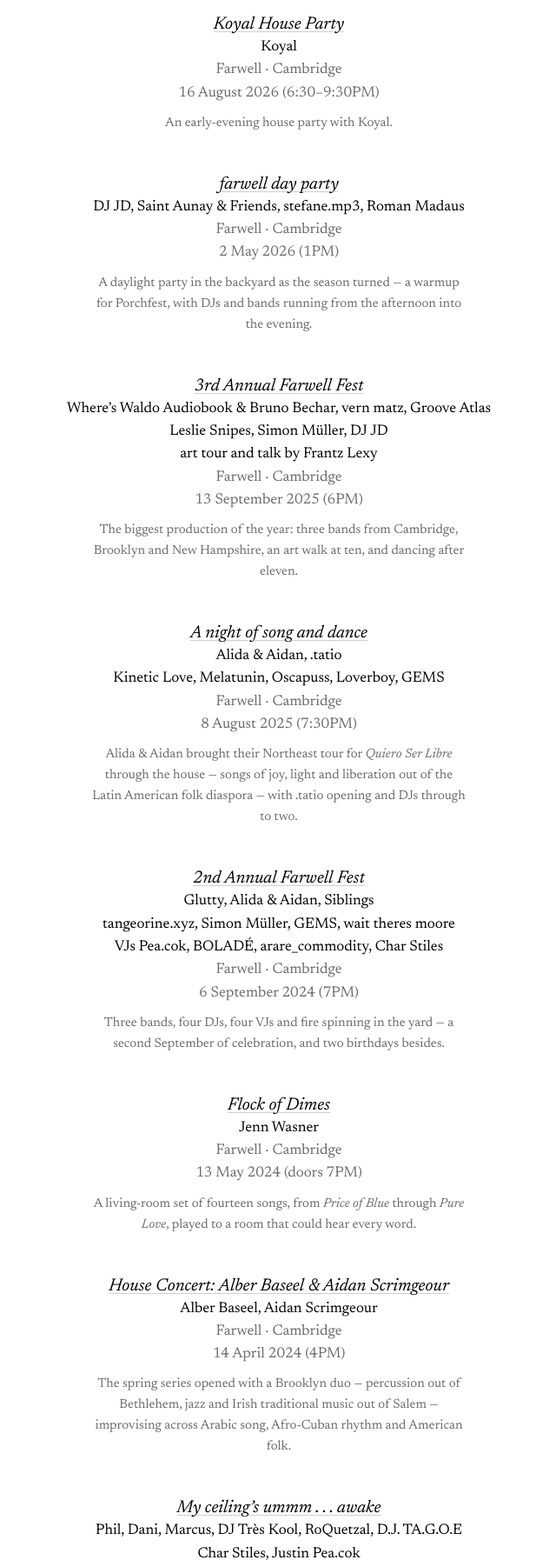
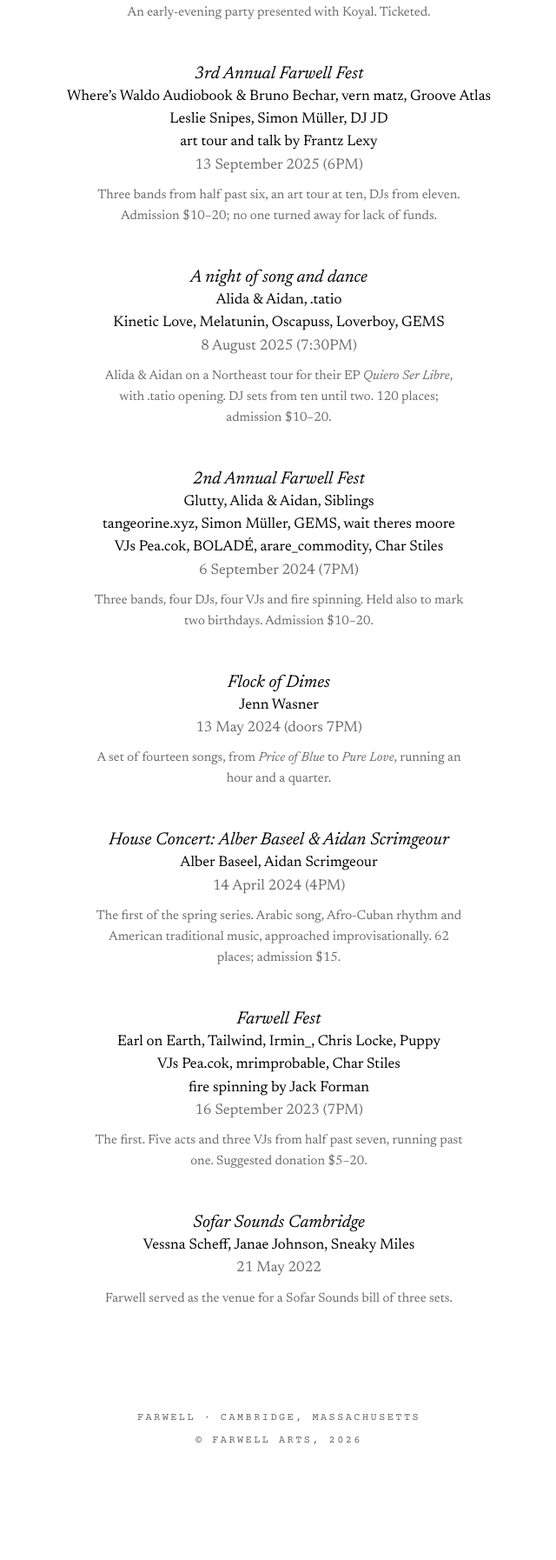
Before and after one commit to wdchang/farwell-arts, a plain HTML site: page index.html in a window 1280 px wide. Shown: the part 941-2735 px from the top of the page at 87% size, without its empty margins (319-959 px from the left). After the commit the page ends 2707 px from the top, so only its background shows below. Drawn offline with nearby package versions, Linux system fonts and the light colour scheme.

Commit message:
Strip the links, the venue line, and the adjectives
Every event happened at Farwell, so naming the place under each one
said nothing. Descriptions rewritten to state what took place and
what it cost, and no more than that. Two entries withdrawn. The Sofar
bill is now credited: Vessna Scheff, Janae Johnson, Sneaky Miles.

No hyperlinks remain, so the anchor styles go with them.

Co-Authored-By: Claude Opus 5 <noreply@anthropic.com>

```diff
--- a/index.html
+++ b/index.html
@@ -23,110 +23,84 @@
     <h2 class="label">Upcoming</h2>
 
     <div class="event">
-      <span class="title"><a href="https://partiful.com/e/nTJu9PR1GoBg2Ftre8QV">4th Annual Farwell Fest</a></span>
+      <span class="title">4th Annual Farwell Fest</span>
       <span class="with">Sound Advice, Mambiseros</span>
       <span class="with">jeune push, lumingnosity, GEMS, DJ JD</span>
       <span class="with">art by Frantz Lexy</span>
-      <span class="where">Farwell &middot; Cambridge</span>
       <span class="when">12 September 2026 (6PM)</span>
-      <span class="note">The backyard turned into a small music and arts festival for a day: two bands, an art show, and DJs until late. $15, no one turned away for lack of funds.</span>
+      <span class="note">Two bands, a display of visual art, and DJs from eleven. Admission $15; no one turned away for lack of funds.</span>
     </div>
 
     <h2 class="label">Archive</h2>
 
     <div class="event">
-      <span class="title"><a href="https://partiful.com/e/RlSNYasfJkmfAqV8hzN6">stomp clap HEY!</a></span>
+      <span class="title">stomp clap HEY!</span>
       <span class="with">Yashan &amp; Rob of Bent Luck</span>
-      <span class="where">Farwell &middot; Cambridge</span>
       <span class="when">3 September 2026 (7:30PM)</span>
-      <span class="note">A birthday party in the key of 2010: flannel, suspenders, millennial optimism, and an open instrumental jam anyone could join. There was stomping. There was definitely clapping.</span>
+      <span class="note">A birthday party themed on 2010, with an open instrumental jam led by two members of Bent Luck.</span>
     </div>
 
     <div class="event">
-      <span class="title"><a href="https://www.eventbrite.com/e/koyal-house-party-tickets-1991502495574">Koyal House Party</a></span>
+      <span class="title">Koyal House Party</span>
       <span class="with">Koyal</span>
-      <span class="where">Farwell &middot; Cambridge</span>
       <span class="when">16 August 2026 (6:30&ndash;9:30PM)</span>
-      <span class="note">An early-evening house party with Koyal.</span>
+      <span class="note">An early-evening party presented with Koyal. Ticketed.</span>
     </div>
 
     <div class="event">
-      <span class="title"><a href="https://partiful.com/e/uAqBfj56L8HecYD6p66j">farwell day party</a></span>
-      <span class="with">DJ JD, Saint Aunay &amp; Friends, stefane.mp3, Roman Madaus</span>
-      <span class="where">Farwell &middot; Cambridge</span>
-      <span class="when">2 May 2026 (1PM)</span>
-      <span class="note">A daylight party in the backyard as the season turned &mdash; a warmup for Porchfest, with DJs and bands running from the afternoon into the evening.</span>
+      <span class="title">3rd Annual Farwell Fest</span>
+      <span class="with">Where&rsquo;s Waldo Audiobook &amp; Bruno Bechar, vern matz, Groove Atlas</span>
+      <span class="with">Leslie Snipes, Simon M&uuml;ller, DJ JD</span>
+      <span class="with">art tour and talk by Frantz Lexy</span>
+      <span class="when">13 September 2025 (6PM)</span>
+      <span class="note">Three bands from half past six, an art tour at ten, DJs from eleven. Admission $10&ndash;20; no one turned away for lack of funds.</span>
     </div>
 
     <div class="event">
-      <span class="title"><a href="https://partiful.com/e/Wu2yEovLD6Zuttwufgv6">3rd Annual Farwell Fest</a></span>
-      <span class="with">Where&rsquo;s Waldo Audiobook &amp; Bruno Bechar, vern matz, Groove Atlas</span>
-      <span class="with">Leslie Snipes, Simon M&uuml;ller, DJ JD</span>
-      <span class="with">art tour and talk by Frantz Lexy</span>
-      <span class="where">Farwell &middot; Cambridge</span>
-      <span class="when">13 September 2025 (6PM)</span>
-      <span class="note">The biggest production of the year: three bands from Cambridge, Brooklyn and New Hampshire, an art walk at ten, and dancing after eleven.</span>
+      <span class="title">A night of song and dance</span>
+      <span class="with">Alida &amp; Aidan, .tatio</span>
+      <span class="with">Kinetic Love, Melatunin, Oscapuss, Loverboy, GEMS</span>
+      <span class="when">8 August 2025 (7:30PM)</span>
+      <span class="note">Alida &amp; Aidan on a Northeast tour for their EP <em>Quiero Ser Libre</em>, with .tatio opening. DJ sets from ten until two. 120 places; admission $10&ndash;20.</span>
     </div>
 
     <div class="event">
-      <span class="title"><a href="https://partiful.com/e/lLppBHLc7SGCYjXL4f5L">A night of song and dance</a></span>
-      <span class="with">Alida &amp; Aidan, .tatio</span>
-      <span class="with">Kinetic Love, Melatunin, Oscapuss, Loverboy, GEMS</span>
-      <span class="where">Farwell &middot; Cambridge</span>
-      <span class="when">8 August 2025 (7:30PM)</span>
-      <span class="note">Alida &amp; Aidan brought their Northeast tour for <em>Quiero Ser Libre</em> through the house &mdash; songs of joy, light and liberation out of the Latin American folk diaspora &mdash; with .tatio opening and DJs through to two.</span>
+      <span class="title">2nd Annual Farwell Fest</span>
+      <span class="with">Glutty, Alida &amp; Aidan, Siblings</span>
+      <span class="with">tangeorine.xyz, Simon M&uuml;ller, GEMS, wait theres moore</span>
+      <span class="with">VJs Pea.cok, BOLAD&Eacute;, arare_commodity, Char Stiles</span>
+      <span class="when">6 September 2024 (7PM)</span>
+      <span class="note">Three bands, four DJs, four VJs and fire spinning. Held also to mark two birthdays. Admission $10&ndash;20.</span>
     </div>
 
     <div class="event">
-      <span class="title"><a href="https://partiful.com/e/EHjkbfmkowUGlCf7PU6B">2nd Annual Farwell Fest</a></span>
-      <span class="with">Glutty, Alida &amp; Aidan, Siblings</span>
-      <span class="with">tangeorine.xyz, Simon M&uuml;ller, GEMS, wait theres moore</span>
-      <span class="with">VJs Pea.cok, BOLAD&Eacute;, arare_commodity, Char Stiles</span>
-      <span class="where">Farwell &middot; Cambridge</span>
-      <span class="when">6 September 2024 (7PM)</span>
-      <span class="note">Three bands, four DJs, four VJs and fire spinning in the yard &mdash; a second September of celebration, and two birthdays besides.</span>
+      <span class="title">Flock of Dimes</span>
+      <span class="with">Jenn Wasner</span>
+      <span class="when">13 May 2024 (doors 7PM)</span>
+      <span class="note">A set of fourteen songs, from <em>Price of Blue</em> to <em>Pure Love</em>, running an hour and a quarter.</span>
     </div>
 
     <div class="event">
-      <span class="title"><a href="https://www.setlist.fm/setlist/flock-of-dimes/2024/private-venue-cambridge-ma-53a91711.html">Flock of Dimes</a></span>
-      <span class="with">Jenn Wasner</span>
-      <span class="where">Farwell &middot; Cambridge</span>
-      <span class="when">13 May 2024 (doors 7PM)</span>
-      <span class="note">A living-room set of fourteen songs, from <em>Price of Blue</em> through <em>Pure Love</em>, played to a room that could hear every word.</span>
+      <span class="title">House Concert: Alber Baseel &amp; Aidan Scrimgeour</span>
+      <span class="with">Alber Baseel, Aidan Scrimgeour</span>
+      <span class="when">14 April 2024 (4PM)</span>
+      <span class="note">The first of the spring series. Arabic song, Afro-Cuban rhythm and American traditional music, approached improvisationally. 62 places; admission $15.</span>
     </div>
 
     <div class="event">
-      <span class="title"><a href="https://partiful.com/e/52V7SoDYefk2MeuhNcYI">House Concert: Alber Baseel &amp; Aidan Scrimgeour</a></span>
-      <span class="with">Alber Baseel, Aidan Scrimgeour</span>
-      <span class="where">Farwell &middot; Cambridge</span>
-      <span class="when">14 April 2024 (4PM)</span>
-      <span class="note">The spring series opened with a Brooklyn duo &mdash; percussion out of Bethlehem, jazz and Irish traditional music out of Salem &mdash; improvising across Arabic song, Afro-Cuban rhythm and American folk.</span>
+      <span class="title">Farwell Fest</span>
+      <span class="with">Earl on Earth, Tailwind, Irmin_, Chris Locke, Puppy</span>
+      <span class="with">VJs Pea.cok, mrimprobable, Char Stiles</span>
+      <span class="with">fire spinning by Jack Forman</span>
+      <span class="when">16 September 2023 (7PM)</span>
+      <span class="note">The first. Five acts and three VJs from half past seven, running past one. Suggested donation $5&ndash;20.</span>
     </div>
 
     <div class="event">
-      <span class="title"><a href="https://partiful.com/e/c3SGfLVS5sRFnSL8IOKw">My ceiling&rsquo;s ummm . . . awake</a></span>
-      <span class="with">Phil, Dani, Marcus, DJ Tr&egrave;s Kool, RoQuetzal, D.J. TA.G.O.E</span>
-      <span class="with">Char Stiles, Justin Pea.cok</span>
-      <span class="where">Farwell &middot; Cambridge</span>
-      <span class="when">3 November 2023 (9PM)</span>
-      <span class="note">A late-autumn party for the mycelium: costumes of mushrooms and the dead, an offering at the door, and a long night of DJs and live visuals.</span>
-    </div>
-
-    <div class="event">
-      <span class="title"><a href="https://partiful.com/e/yfESO26I4a5wtXufFVhN">Farwell Fest</a></span>
-      <span class="with">Earl on Earth, Tailwind, Irmin_, Chris Locke, Puppy</span>
-      <span class="with">VJs Pea.cok, mrimprobable, Char Stiles</span>
-      <span class="with">fire spinning by Jack Forman</span>
-      <span class="where">Farwell &middot; Cambridge</span>
-      <span class="when">16 September 2023 (7PM)</span>
-      <span class="note">The first one. Indie rock at half past seven, funk at nine, live synth at half past ten, DJs until the small hours &mdash; held to welcome new housemates, mark birthdays, and greet everyone home from the desert.</span>
-    </div>
-
-    <div class="event">
-      <span class="title"><a href="https://www.sofarsounds.com/events/39403">Sofar Sounds Cambridge</a></span>
-      <span class="where">Farwell &middot; Cambridge</span>
+      <span class="title">Sofar Sounds Cambridge</span>
+      <span class="with">Vessna Scheff, Janae Johnson, Sneaky Miles</span>
       <span class="when">21 May 2022</span>
-      <span class="note">The house opened as a Sofar Sounds venue for an evening of three short sets.</span>
+      <span class="note">Farwell served as the venue for a Sofar Sounds bill of three sets.</span>
     </div>
 
   </main>
--- a/style.css
+++ b/style.css
@@ -86,13 +86,11 @@ body {
 }
 
 .event .with,
-.event .where,
 .event .when {
   display: block;
   line-height: 1.55;
 }
 
-.event .where,
 .event .when { color: var(--quiet); }
 
 .event .note {
@@ -103,18 +101,6 @@ body {
   max-width: 27rem;
   margin: 0.55rem auto 0;
 }
-
-/* links stay quiet until you reach for them */
-a {
-  color: inherit;
-  text-decoration: underline;
-  text-decoration-color: #cfcfcf;
-  text-decoration-thickness: 1px;
-  text-underline-offset: 3px;
-}
-a:hover { text-decoration-color: currentColor; }
-
-.title a { text-decoration-color: #cfcfcf; }
 
 /* ---- footer -------------------------------------------------------------- */
 
@@ -127,7 +113,6 @@ a:hover { text-decoration-color: currentColor; }
   margin-top: 7rem;
   line-height: 2.2;
 }
-.colophon a { text-decoration-color: #cfcfcf; }
 
 /* ---- small screens ------------------------------------------------------- */
 
```
